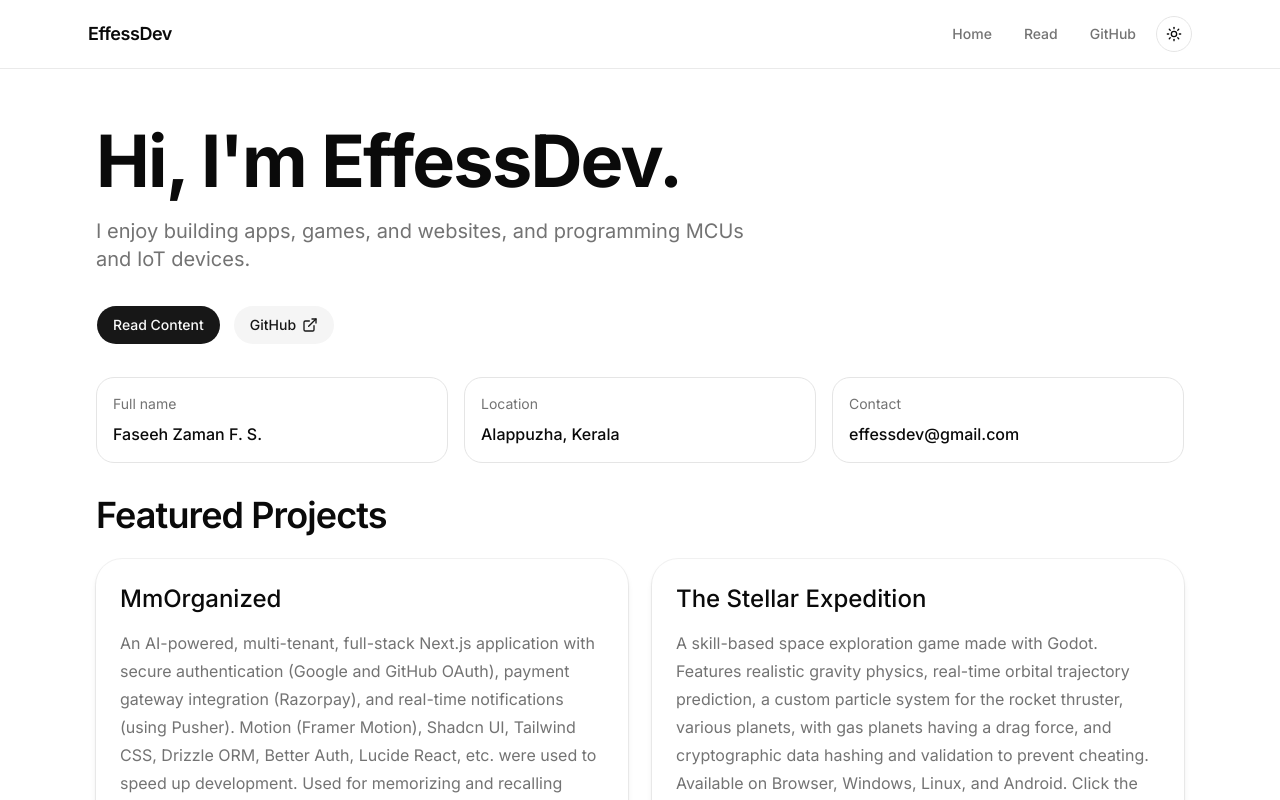
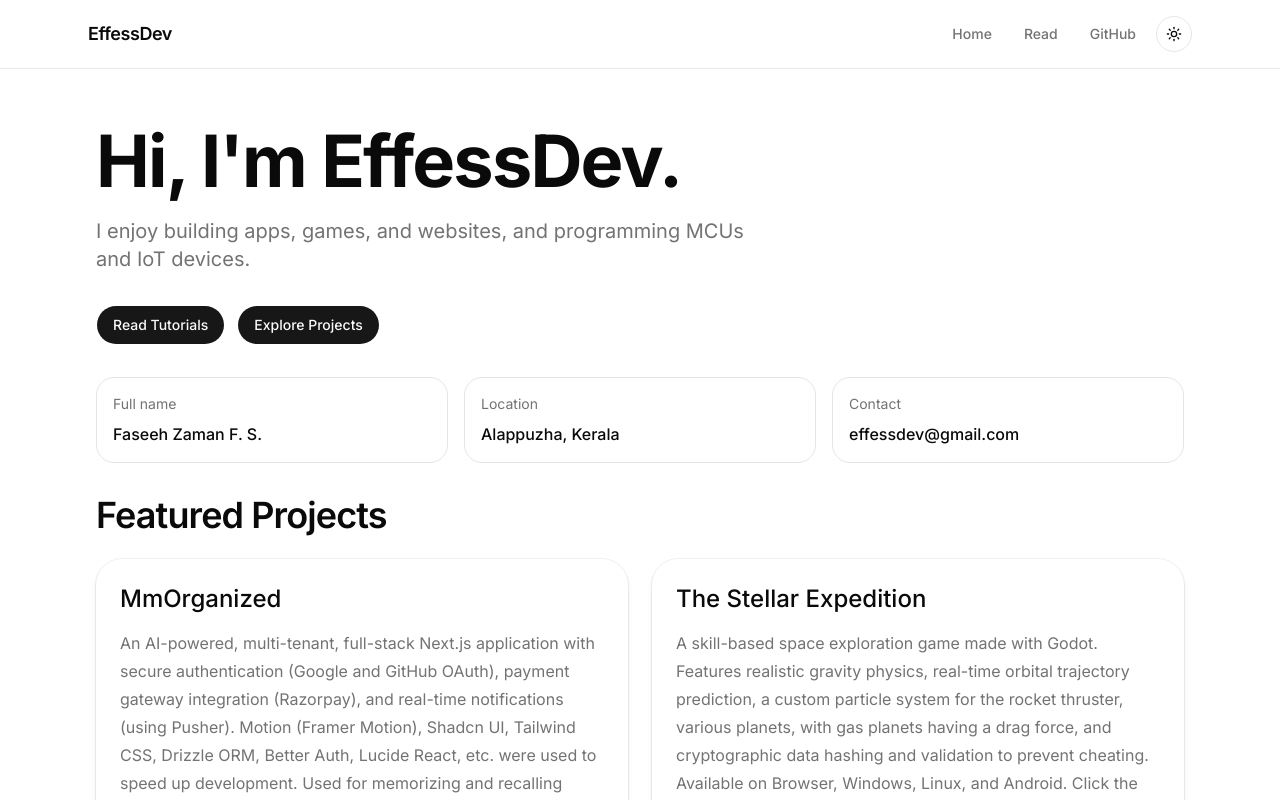
Before and after one commit to effessdev/effessdev.github.io, a Next.js app: page / in a window 1280 px wide. Shown: the top 800 px of the page. Built offline with nearby package versions, Linux system fonts and the light colour scheme.

Commit message:
add explore projects

```diff
--- a/src/app/globals.css
+++ b/src/app/globals.css
@@ -134,7 +134,7 @@
     @apply bg-background text-foreground;
   }
   html {
-    @apply font-sans;
+    @apply font-sans scroll-smooth;
   }
 }
 
--- a/src/app/page.tsx
+++ b/src/app/page.tsx
@@ -1,13 +1,13 @@
 import type { Metadata } from "next";
 import Link from "next/link";
 import { buttonVariants } from "@/components/ui/button";
-import { ActionLabels } from "@/lib/labels";
 import { getFeaturedPosts } from "@/lib/posts";
 import { Post } from "@/lib/types";
-import { ArrowRight, ExternalLink } from "lucide-react";
+import { ArrowRight } from "lucide-react";
 import { getAllCoursesWithLatest } from "@/lib/courses";
 import ContentList, { type ContentListEntry } from "@/components/content-list";
 import ProjectList from "@/components/project-list";
+import ExploreProjectsButton from "@/components/explore-projects-button";
 
 const featuredProjects = [
   {
@@ -116,16 +116,9 @@ export default function Home() {
               href="/read"
               className={buttonVariants({ variant: "default", size: "lg" })}
             >
-              {ActionLabels.ReadContent}
+              Read Tutorials
             </Link>
-            <a
-              href="https://github.com/effessdev"
-              target="_blank"
-              rel="noreferrer"
-              className={buttonVariants({ variant: "secondary", size: "lg" })}
-            >
-              GitHub <ExternalLink className="h-4 w-4" />
-            </a>
+            <ExploreProjectsButton />
           </div>
         </div>
 
@@ -155,12 +148,16 @@ export default function Home() {
       </header>
 
       <main className="space-y-8 pb-2">
-        <ProjectList heading="Featured Projects" projects={featuredProjects} />
+        <ProjectList
+          heading="Featured Projects"
+          projects={featuredProjects}
+          id="projects"
+        />
 
-        <ContentList heading="Featured Reads" items={featuredEntries} />
+        <ContentList heading="Featured Tutorials" items={featuredEntries} />
         <div className="flex justify-end">
           <Link
-            href="/read"
+            href="/read#other-posts"
             className={buttonVariants({ variant: "secondary", size: "lg" })}
           >
             View all <ArrowRight className="h-4 w-4" />
--- a/src/app/read/page.tsx
+++ b/src/app/read/page.tsx
@@ -97,7 +97,11 @@ export default function ReadPage() {
       <TopNav backLabel="Home" backHref="/" />
       <main className="space-y-8">
         <ContentList heading="Featured" items={featuredEntries} />
-        <ContentList heading="Others" items={otherEntries} />
+        <ContentList
+          heading="Other posts"
+          items={otherEntries}
+          id="other-posts"
+        />
       </main>
     </>
   );
--- a/src/components/content-list.tsx
+++ b/src/components/content-list.tsx
@@ -27,13 +27,15 @@ export default function ContentList({
   heading,
   description,
   items,
+  id,
 }: {
   heading: string;
   description?: string;
   items: ContentListEntry[];
+  id?: string;
 }) {
   return (
-    <section className="space-y-6">
+    <section id={id} className="space-y-6">
       <div className="space-y-2">
         <h2 className="text-4xl font-semibold tracking-tight text-foreground">
           {heading}
--- /dev/null
+++ b/src/components/explore-projects-button.tsx
@@ -0,0 +1,19 @@
+"use client";
+
+import { buttonVariants } from "@/components/ui/button";
+
+export default function ExploreProjectsButton() {
+  return (
+    <button
+      type="button"
+      onClick={() => {
+        document
+          .getElementById("projects")
+          ?.scrollIntoView({ behavior: "smooth", block: "start" });
+      }}
+      className={buttonVariants({ variant: "default", size: "lg" })}
+    >
+      Explore Projects
+    </button>
+  );
+}
--- a/src/components/project-list.tsx
+++ b/src/components/project-list.tsx
@@ -19,12 +19,14 @@ interface Project {
 export default function ProjectList({
   heading,
   projects,
+  id,
 }: {
   heading: string;
   projects: Project[];
+  id?: string;
 }) {
   return (
-    <section>
+    <section id={id}>
       <div className="mb-6 flex items-center justify-between gap-3">
         <h2 className="text-4xl font-semibold tracking-tight text-foreground">
           {heading}
```
